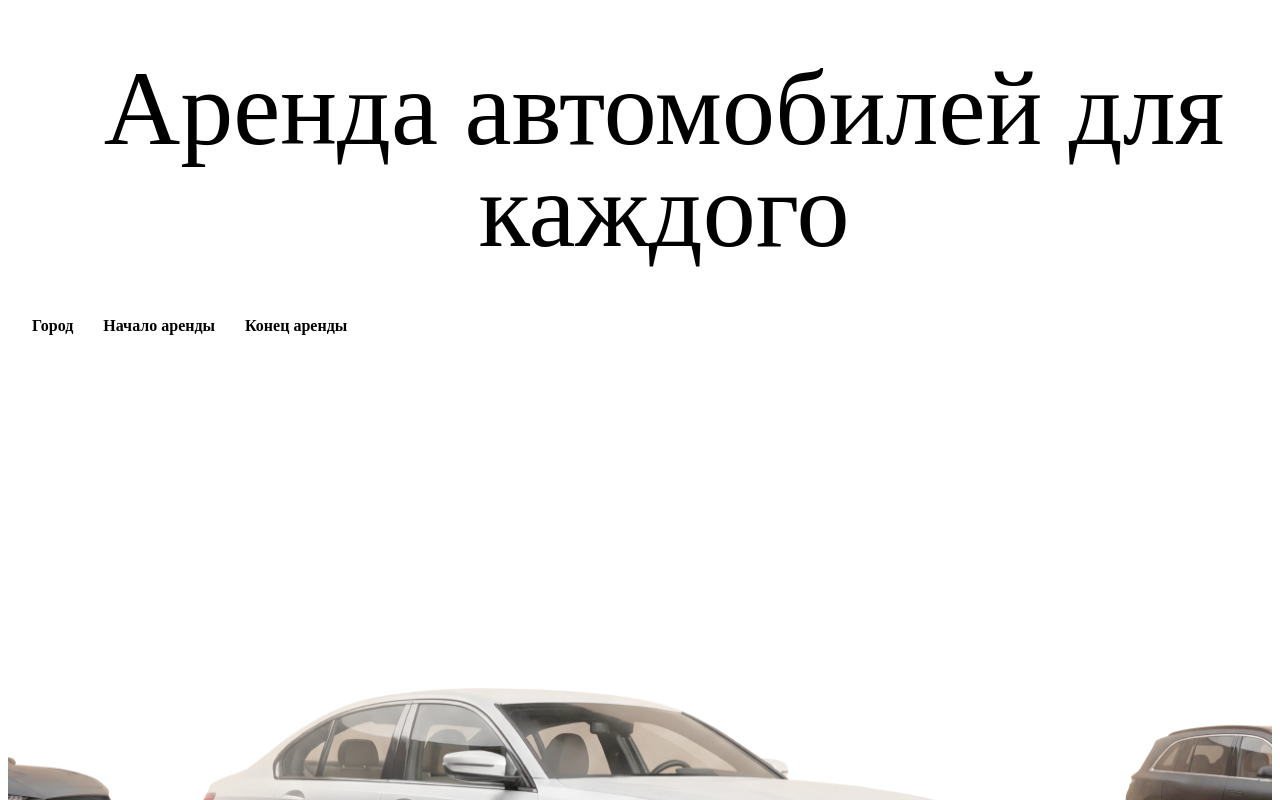
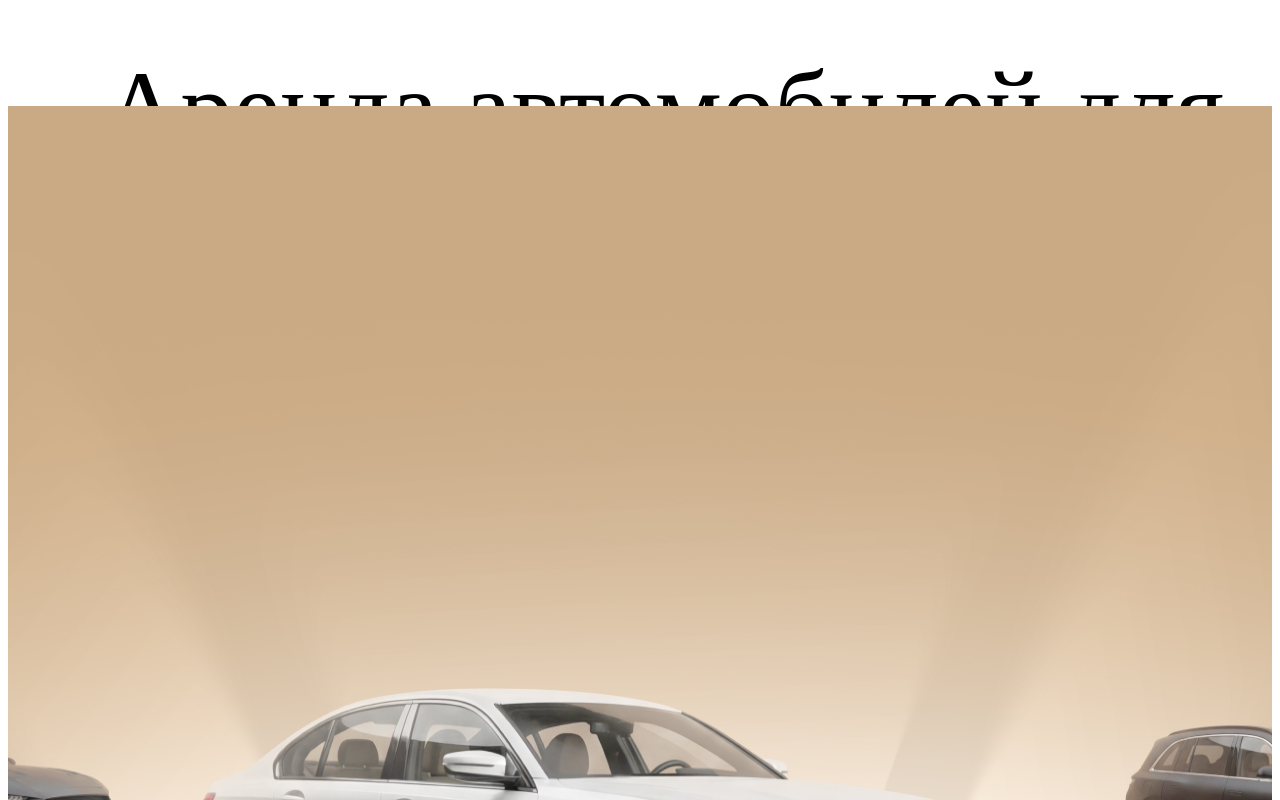
Before and after one commit to slav4x/rent-cars, a Next.js app: page /home/sections/Hero/Hero in a window 1280 px wide. Shown: the top 800 px of the page. Built offline with nearby package versions, Linux system fonts and the light colour scheme.

Commit message:
fix: Hero background

```diff
--- a/src/pages/home/sections/Hero/Hero.module.sass
+++ b/src/pages/home/sections/Hero/Hero.module.sass
@@ -10,6 +10,13 @@
 		flex-wrap: wrap
 		flex-direction: column
 		align-items: flex-start
+
+.bg
+	position: absolute
+	bottom: 0
+	left: 50%
+	transform: translateX(-50%)
+	max-width: initial
 
 .title
 	color: var(--color-white)
@@ -86,3 +93,4 @@
 	left: 50%
 	transform: translateX(-50%)
 	max-width: initial
+	z-index: 2
--- a/src/pages/home/sections/Hero/Hero.tsx
+++ b/src/pages/home/sections/Hero/Hero.tsx
@@ -37,6 +37,15 @@ export default function Hero() {
 				unoptimized={true}
 				className={styles.cars}
 			/>
+			<Image
+				src="/img/hero-background.jpg"
+				alt=""
+				width={3000}
+				height={1042}
+				quality={100}
+				unoptimized={true}
+				className={styles.bg}
+			/>
 		</section>
 	);
 }
```
Also changed, not shown: public/img/hero-background.jpg (added).
